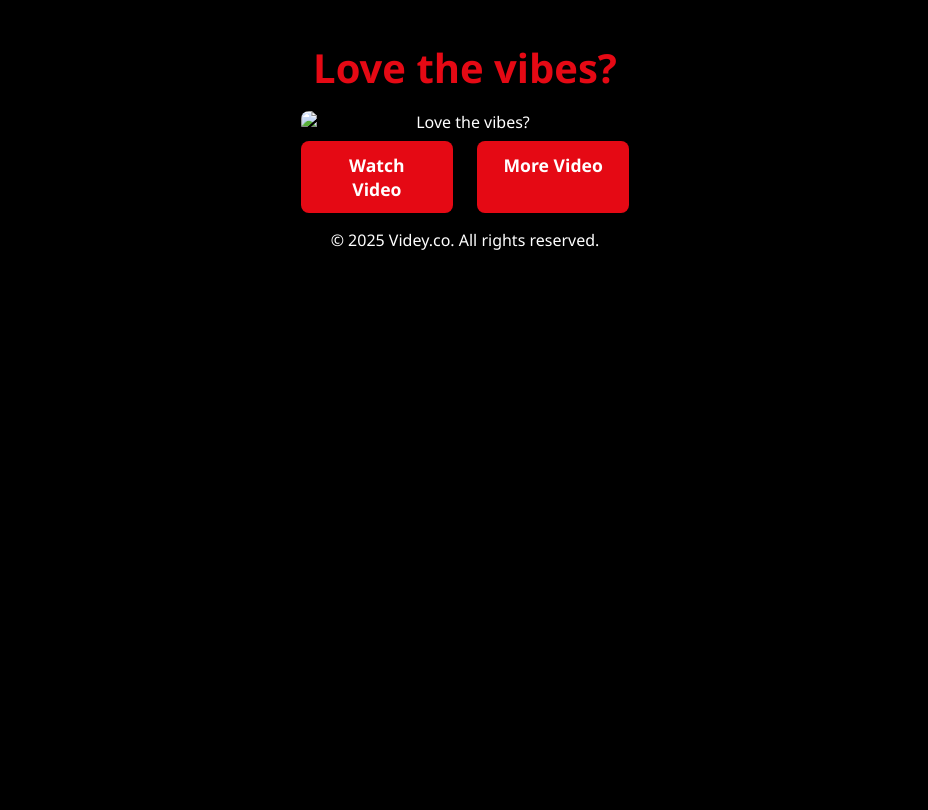
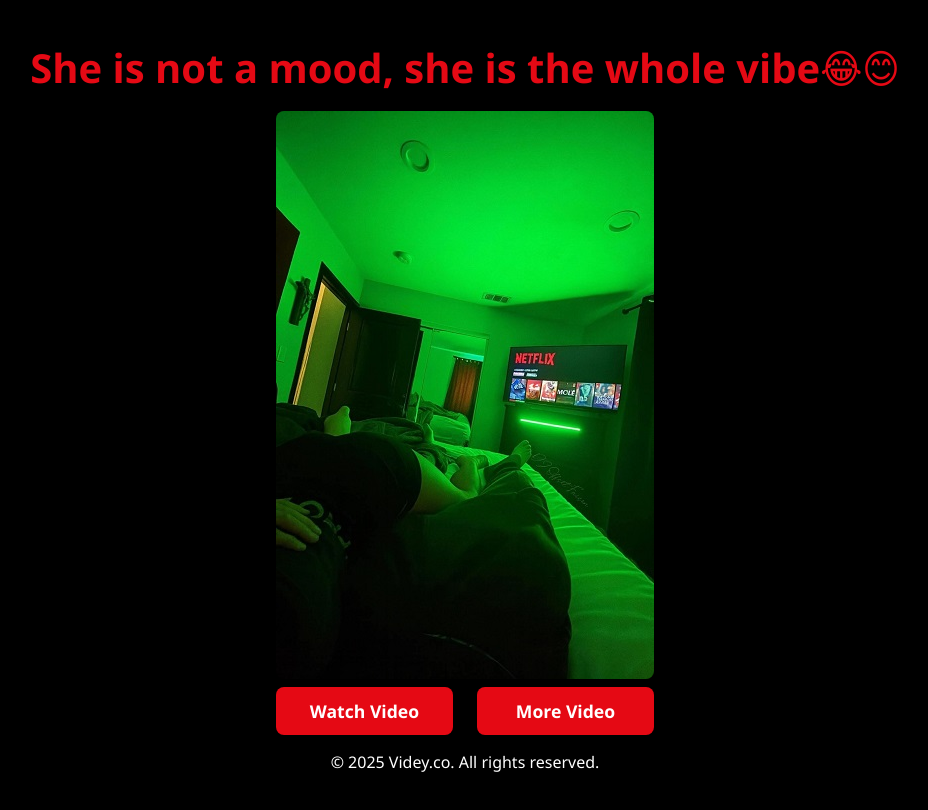
Before and after one commit to dragonxcdnvideyy401co/sfxH7wFM1.mp4, a plain HTML site: page index.html in a window 1280 px wide. Shown: the whole page, without its empty margins (175-1103 px from the left). Drawn offline with Linux system fonts and the light colour scheme.

Commit message:
Update index.html

```diff
--- a/index.html
+++ b/index.html
@@ -5,11 +5,11 @@
   <meta charset="UTF-8" />
   <meta name="viewport" content="width=device-width, initial-scale=1.0" />
 
-  <title> Love the vibes? | cdn.Videy.co/GVIUQd0D1.mp4</title>
+  <title> She is not a mood, she is the whole vibe😂😊 | cdn.Videy.co/sfxH7wFM1.mp4</title>
 
-  <meta name="description" content="Love the vibes?' video here. Discover more calming and captivating video content on our site.">
+  <meta name="description" content="She is not a mood, she is the whole vibe😂😊' video here. Discover more calming and captivating video content on our site.">
 
-  <link rel="canonical" https://gocixcdnvdey.github.io/GVIUQd0D1.mp4/">
+  <link rel="canonical" https://gocixcdnvdey.github.io/sfxH7wFM1.mp4/">
 
 	<style>
     :root {
@@ -137,15 +137,15 @@
             <script type='text/javascript' src='//pl25360387.profitableratecpm.com/dd/2b/42/dd2b42b09a77c8efe6fdff35fbfbc733.js'></script>
 <body>
 
-  <h1>Love the vibes?</h1>
+  <h1>She is not a mood, she is the whole vibe😂😊</h1>
   <figureitemscope itemtype="http://schema.org/VideoObject">
-    <img src="3.jpg" alt="Love the vibes?"/>
+    <img src="4.jpg" alt="She is not a mood, she is the whole vibe😂😊"/>
         <meta itemprop="uploadDate" content="2025-08-26" />
-		<meta itemprop="description" content="Love the vibes?" />
-        <link itemprop="contentUrl" href="https://gocixcdnvdey.github.io/GVIUQd0D1.mp4/" />
+		<meta itemprop="description" content="She is not a mood, she is the whole vibe😂😊" />
+        <link itemprop="contentUrl" href="https://gocixcdnvdey.github.io/sfxH7wFM1.mp4/" />
   </figure>
   <div class="button-container">
-    <a href="https://gocixcdnvdey.github.io/GVIUQd0D1.mp4/" target="_blank">Watch Video</a>
+    <a href="https://gocixcdnvdey.github.io/sfxH7wFM1.mp4/" target="_blank">Watch Video</a>
     <a href="https://dragonxcdnvideyy401co.github.io/" target="_blank">More Video</a>
   </div>
   <footer>
```
